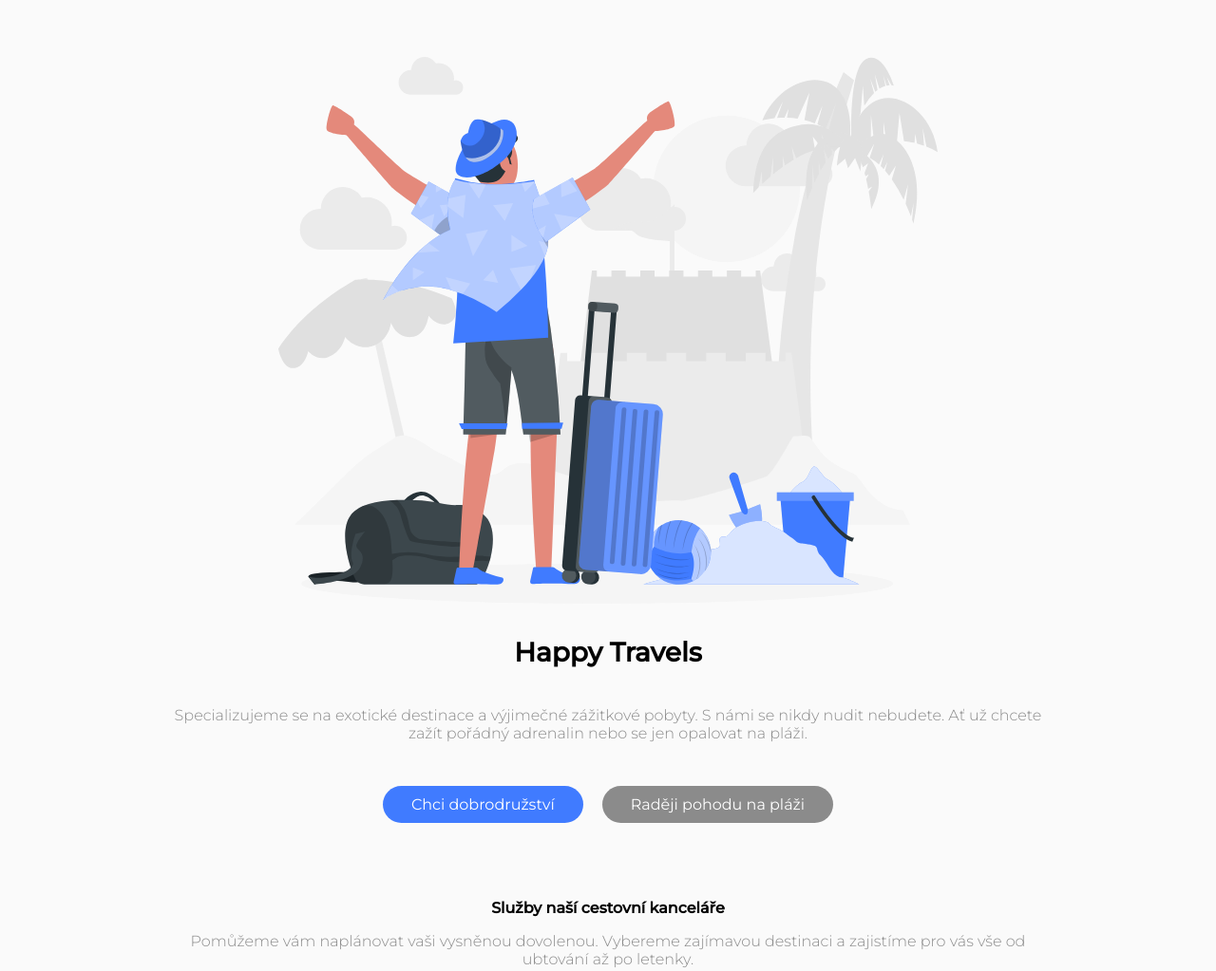
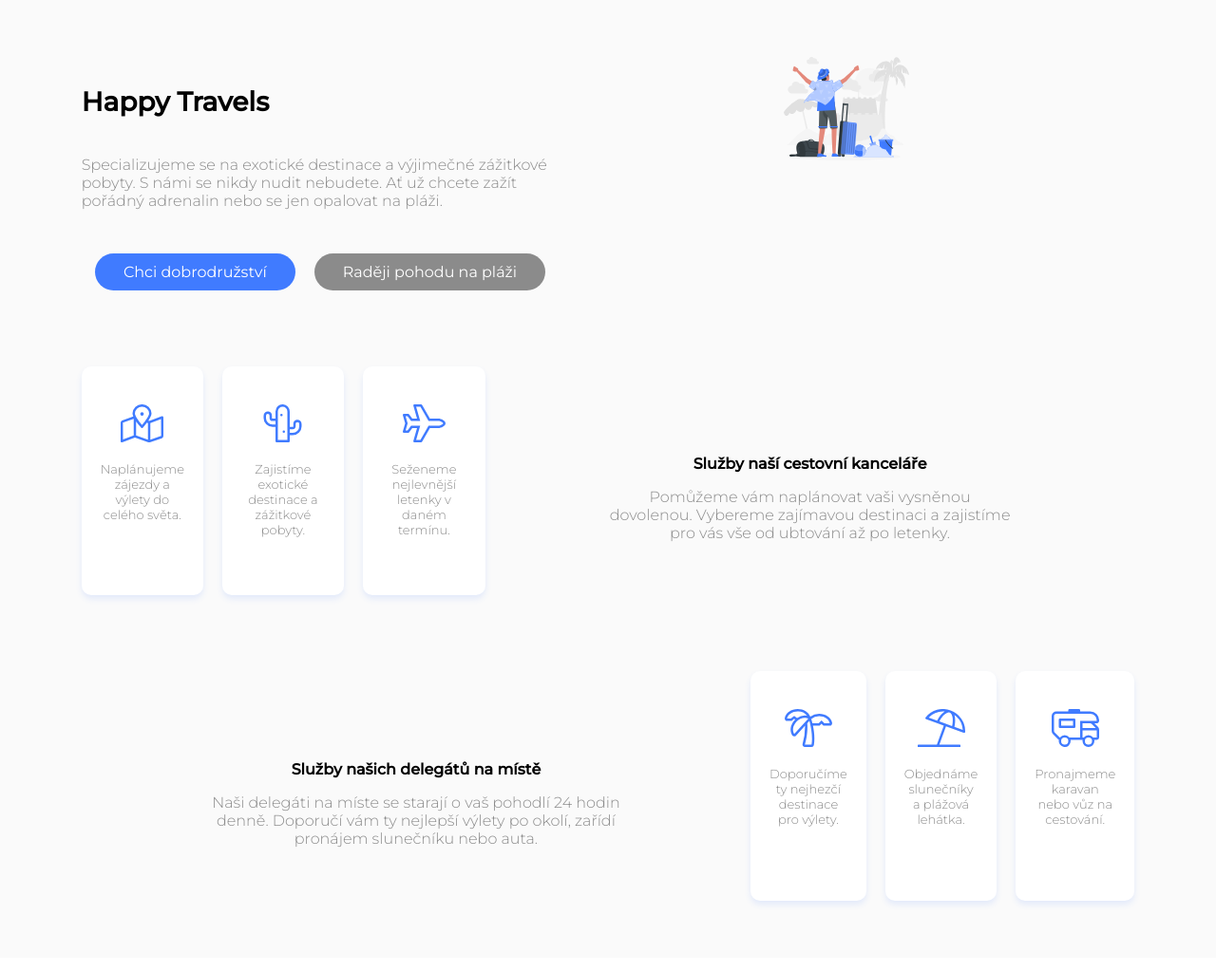
Before and after one commit to janasturmova/domaci_ukol_7, a plain HTML site: page index.html in a window 1280 px wide. Shown: the top 1023 px of the page at 95% size. Drawn offline with Linux system fonts and the light colour scheme.

Commit message:
PC verze 1

```diff
--- a/index.html
+++ b/index.html
@@ -14,15 +14,19 @@
 
     <div class="kontejner">
 
-        <section class="hero">
+        <section class="uvod">
+
+            <div class="hero">
                 <img src="images/happy-traveler.svg">
-        </section>
+            </div>
 
-        <section class="travels">
+            <div class="travels">
+
                 <div class="text">
                     <h1>Happy Travels</h1>
                     <p> Specializujeme se na exotické destinace a výjimečné zážitkové pobyty. S námi se nikdy nudit nebudete. Ať už chcete zažít pořádný adrenalin nebo se jen opalovat na pláži.</p>
                 </div>
+
                 <div class="tlacitko-meta">
                     <div class="tlacitko dobrodruh">
                         <a href="#"> Chci dobrodružství</a>
@@ -32,19 +36,23 @@
                     </div>
                 </div>
 
+            </div>
         </section>
 
         <section class="sluzby kancelar">
+
             <div class="text">
                 <h2>Služby naší cestovní kanceláře</h2>
                 <p>Pomůžeme vám naplánovat vaši vysněnou dovolenou. Vybereme zajímavou destinaci a zajistíme pro vás vše od ubtování až po letenky.</p>
             </div>
 
             <div class="nadikona">
+
                 <div class="ikona">
                     <img src="images/map-icon.svg">
                     <p>Naplánujeme zájezdy a výlety do celého světa.</p>
                 </div>
+
                 <div class="ikona">
                     <img src="images/cactus-icon.svg">
                     <p>Zajistíme exotické destinace a zážitkové pobyty.</p>
@@ -54,14 +62,17 @@
                     <img src="images/plane-icon.svg">
                     <p>Seženeme nejlevnější letenky v daném termínu.</p>
                 </div>
+
             </div>
         </section>
 
         <section class="sluzby pruvodce">
+
             <div class="text">
                 <h2>Služby našich delegátů na místě</h2>
                 <p>Naši delegáti na míste se starají o vaš pohodlí 24 hodin denně. Doporučí vám ty nejlepší výlety po okolí, zařídí pronájem slunečníku nebo auta.</p>
             </div>
+
             <div class="nadikona">
                 <div class="ikona">
                     <img src="images/palm-icon.svg">
--- a/style.css
+++ b/style.css
@@ -97,7 +97,6 @@ h2 {
 
 @media screen and (min-width: 640px) {
     .kontejner {
-        /*padding: 60px 14.3%;*/
         padding: 60px 2.6%;
     }
 
@@ -150,7 +149,6 @@ h2 {
     .kancelar .ikona img {
         width: 45px;
         height: 40px;
-        margin: ;
     }
 
     .pruvodce .ikona img {
@@ -162,3 +160,37 @@ h2 {
         margin: 0;
     }
 }
+
+@media screen and (min-width: 1100px) {
+    .kontejner {
+        display: flex;
+        flex-direction: column;
+        gap: 80px;
+        padding: 60px 6.7%;
+    }
+
+    .uvod {
+        display: flex;
+        flex-direction: row-reverse;
+    }
+
+    h1{
+        text-align: left;
+    }
+
+    .travels .text {
+        text-align: left;
+        margin: 0;
+    }
+
+    .kancelar {
+        display: flex;
+        flex-direction: row-reverse;
+
+    }
+
+    .pruvodce {
+        display: flex;
+    }
+
+}
```
Lines whose indentation alone changed are shown as unchanged.
